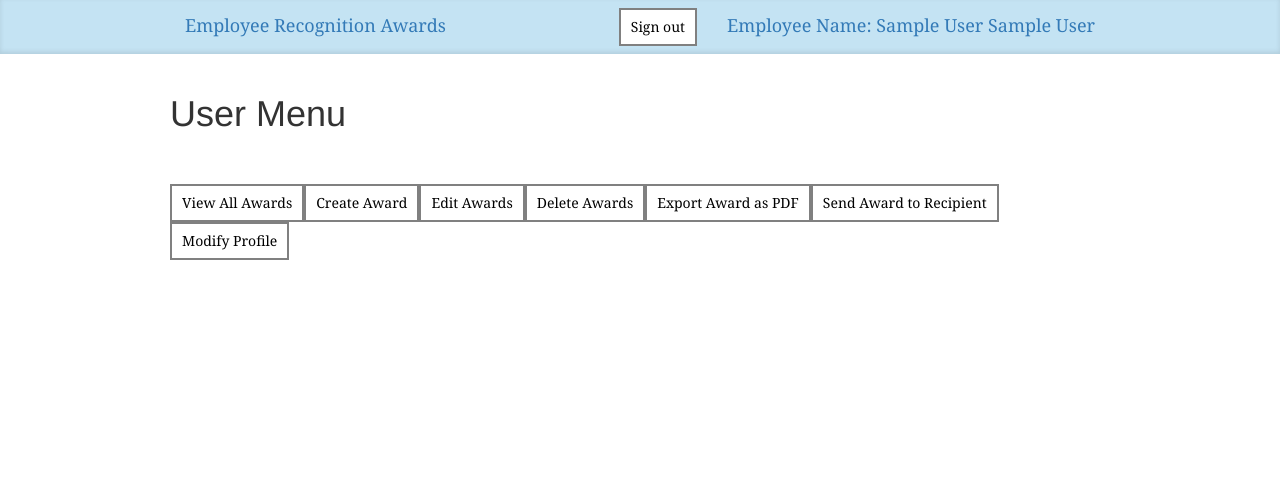
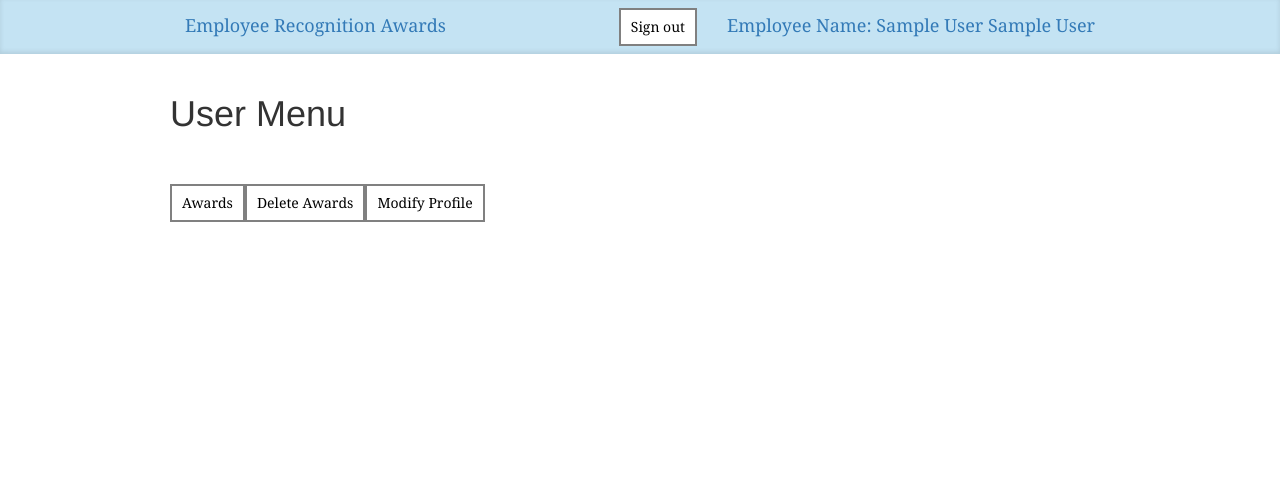
Before and after one commit to yaejinoh/Employee-Award-Management-System, a PHP site: page /userforms/userMenu.php in a window 1280 px wide. Shown: the top 500 px of the page. Run offline with PHP 8.4, Linux system fonts and the light colour scheme; the visitor is signed in with stand-in values (Sample User, id 1).

Commit message:
Update userMenu.php

```diff
--- a/userforms/userMenu.php
+++ b/userforms/userMenu.php
@@ -70,22 +70,10 @@ if (!isset($_Session['employeeLastName']) && !isset($_SESSION['employeeLoggedIn'
             </br>
             </br>
             <form action="awards.php" class="menu-button">
-                <input type="submit" value="View All Awards" />
-            </form>
-            <form action="awards.php" class="menu-button">
-                <input type="submit" value="Create Award" />
-            </form>
-            <form action="awards.php" class="menu-button">
-                <input type="submit" value="Edit Awards" />
+                <input type="submit" value="Awards" />
             </form>
             <form action="delAwards.php" class="menu-button">
                 <input type="submit" value="Delete Awards" />
-            </form>
-            <form action="awards.php" class="menu-button">
-                <input type="submit" value="Export Award as PDF" />
-            </form>
-            <form action="awards.php" class="menu-button">
-                <input type="submit" value="Send Award to Recipient" />
             </form>
             <form action="userMod.php" class="menu-button">
                 <input type="submit" value="Modify Profile" />
```
